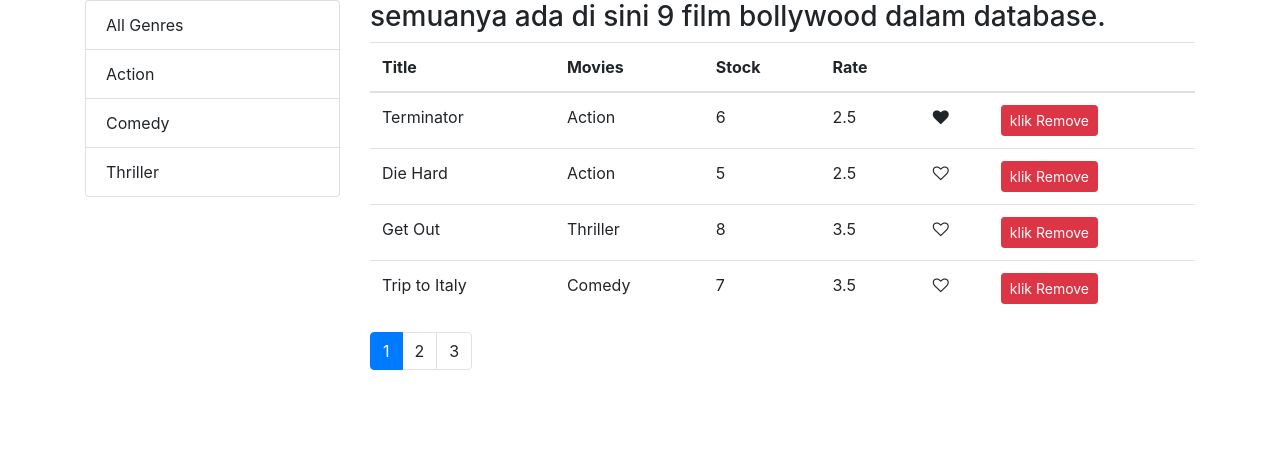
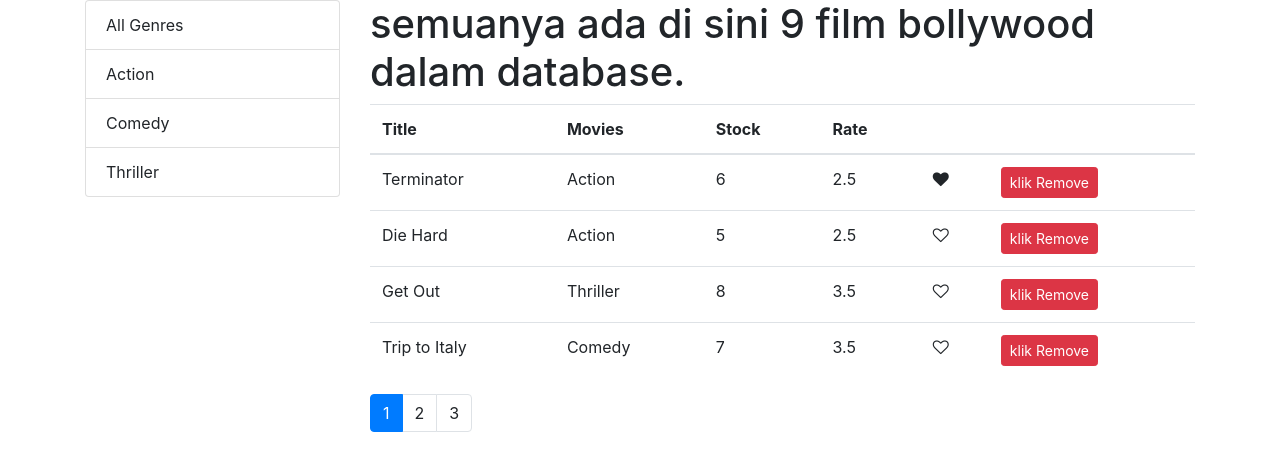
Before and after one commit to halalan/codewithmosh-vidly, a React (Create React App) app: page / in a window 1280 px wide. Shown: the top 470 px of the page. Built offline with nearby package versions, Linux system fonts and the light colour scheme.

Commit message:
Sorting- Extracting MoviesTable

```diff
--- a/src/components/movies.jsx
+++ b/src/components/movies.jsx
@@ -1,10 +1,10 @@
 import React, { Component } from 'react'
 import  { getMovies } from '../services/fakeMovieService'
-import Like from './common/like';
 import Pagination from './common/pagination';
 import { paginate } from '../utils/paginate';
 import ListGroup from './common/listGroup';
 import { getGenres } from "../services/fakeGenreService";
+import MoviesTable from './moviesTable';
 
  class Movies extends Component {
    state = {
@@ -57,48 +57,24 @@ if (count === 0 )
          <ListGroup
          items={this.state.genres}
          selectedItem={this.state.selectedGenre}
-         onItemSelect={this.handleGenreSelect}/>
-
+         onItemSelect={this.handleGenreSelect}
+         />
          </div>
          <div className="col">
-         <h3 className="body"> semuanya ada di sini {filtered.length} film bollywood dalam database.</h3>
-     <table className="table">
-     <thead>
-       <tr>
-    <th>Title</th>
-     <th>Movies</th>
-     <th>Stock</th>
-     <th>Rate</th>
-     <th/>
-     <th/>
-     </tr>
-    </thead>
-     <tbody>
-       {movies.map(movie => (
-      <tr  key={movie._id}>
-       <td>{movie.title}</td>
-       <td>{movie.genre.name}</td>
-        <td>{movie.numberInStock}</td>
-     <td>{movie.dailyRentalRate}</td>
-     <td>
-       <Like liked={movie.liked}  onClick={() =>this.handleLike(movie)}/>
-       </td>
-     <td>
-       <button onClick={() => this.handleDelete(movie)}
-       className="btn btn-danger btn-sm"
-       >
-       klik Remove
-       </button>
-        </td>
-     </tr>
-       ))}
-  </tbody>
-         </table>
+        <h1> semuanya ada di sini {filtered.length} film bollywood dalam database.</h1>
+
+<MoviesTable
+movies={movies}
+onLike={this.handleLike}
+onDelete={this.handleDelete} />
+
+
          <Pagination
          onPageChange={this.handlePageChange}
          itemsCount={filtered.length}
          pageSize={pageSize}
          currentPage={currentPage}
+
          />
          </div>
          </div>
--- /dev/null
+++ b/src/components/moviesTable.jsx
@@ -0,0 +1,46 @@
+import React from 'react';
+import Like from './common/like';
+
+
+
+const MoviesTable = props => {
+    const {movies, onDelete, onLike} = props
+    return (
+
+    <table className="table">
+    <thead>
+      <tr>
+   <th>Title</th>
+    <th>Movies</th>
+    <th>Stock</th>
+    <th>Rate</th>
+    <th/>
+    <th/>
+    </tr>
+   </thead>
+    <tbody>
+      {movies.map(movie => (
+     <tr  key={movie._id}>
+      <td>{movie.title}</td>
+      <td>{movie.genre.name}</td>
+       <td>{movie.numberInStock}</td>
+    <td>{movie.dailyRentalRate}</td>
+    <td>
+      <Like liked={movie.liked}  onClick={() =>onLike(movie)}/>
+      </td>
+    <td>
+      <button onClick={() => this.onDelete(movie)}
+      className="btn btn-danger btn-sm"
+      >
+      klik Remove
+      </button>
+       </td>
+    </tr>
+      ))}
+ </tbody>
+        </table>
+
+    )
+}
+
+export default MoviesTable;
```
